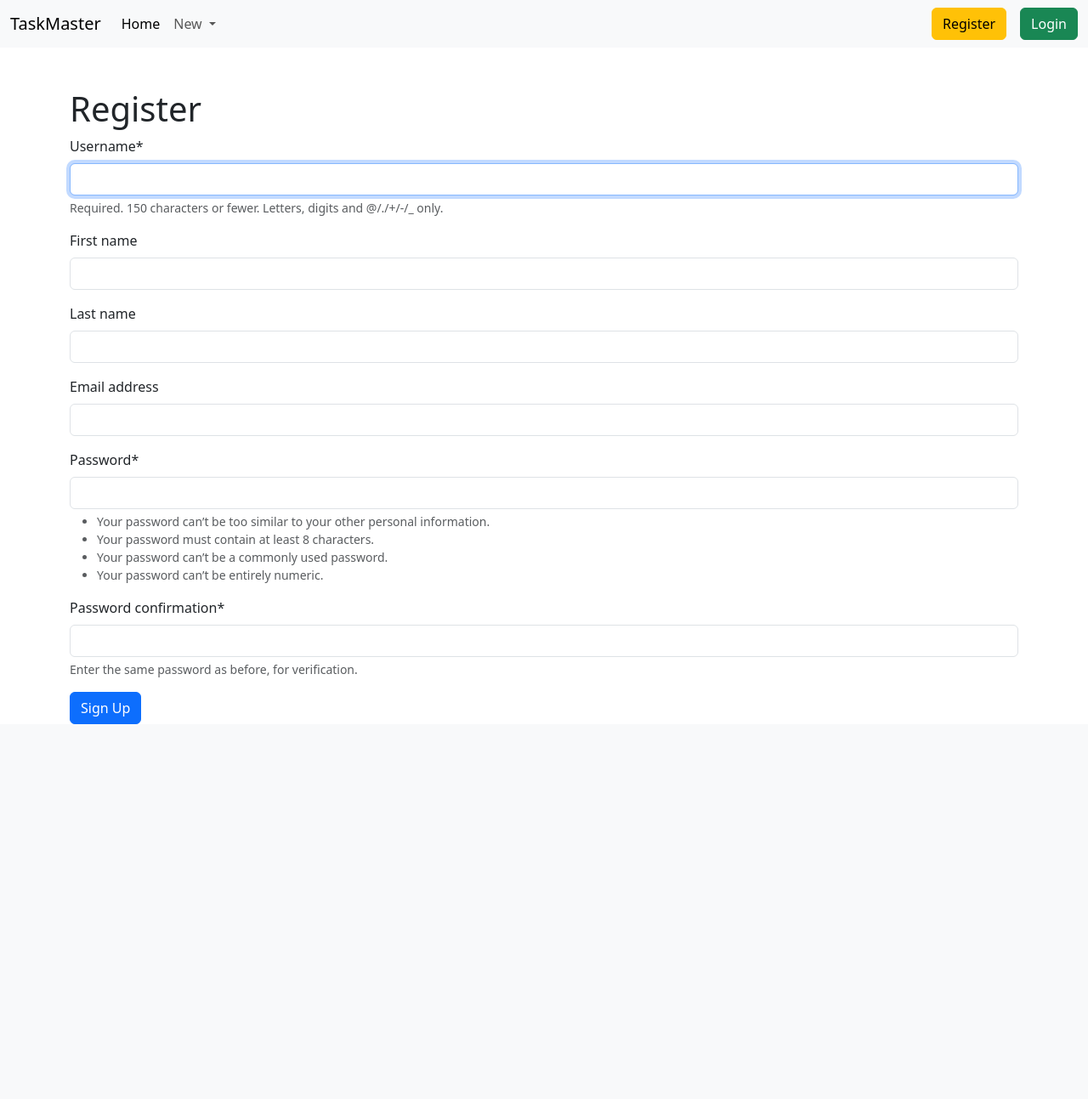
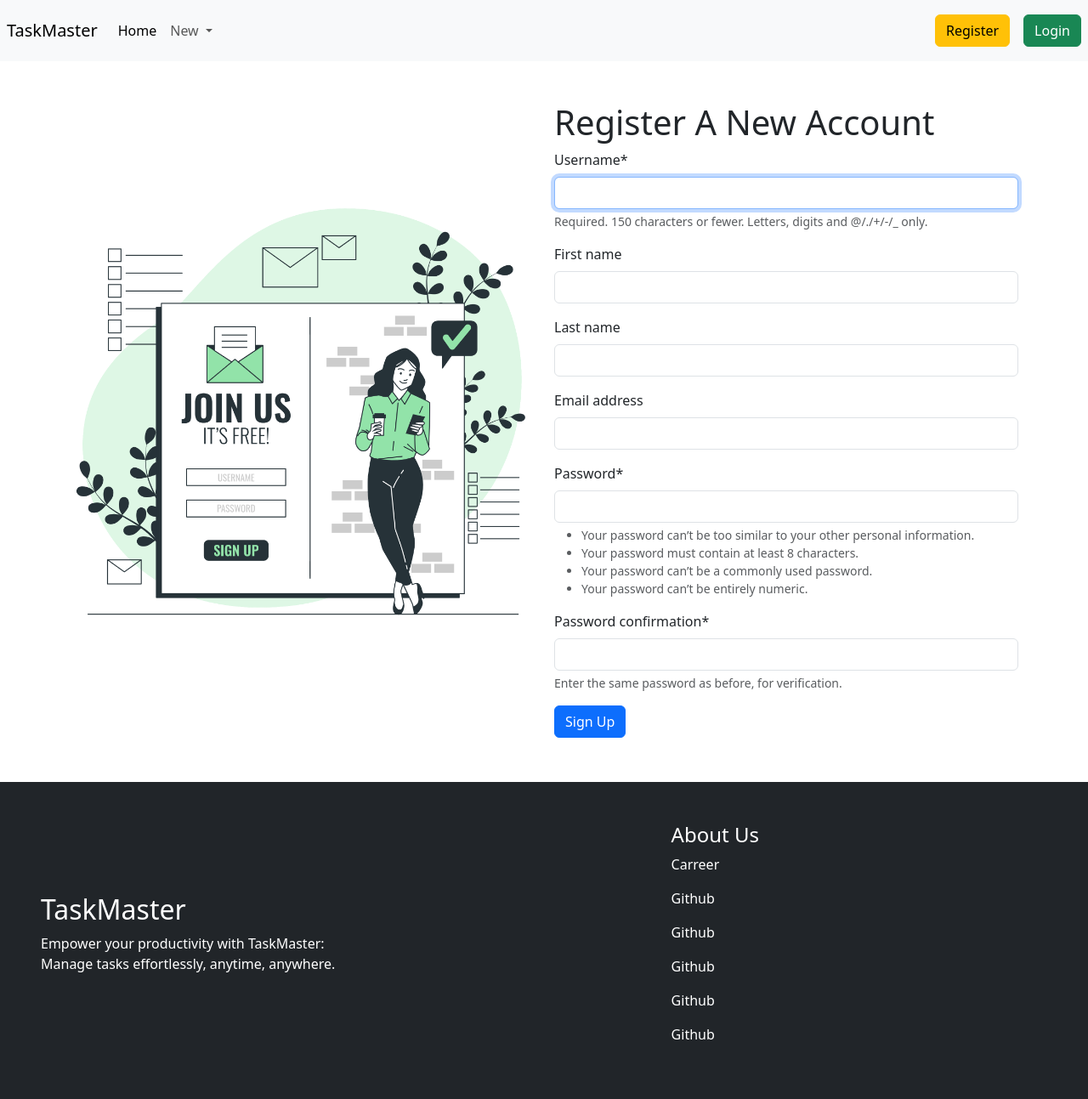
Before and after one commit to alvi101/django-final, a Django app: page /account/register/ in a window 1280 px wide. Shown: the whole page at 85% size. Before the commit the page ends 852 px from the top, so only its background shows below. Run offline with Django 5.2, Linux system fonts and the light colour scheme; some libraries are stand-ins or nearby versions.

Commit message:
improving frontend

```diff
--- a/templates/account/register.html
+++ b/templates/account/register.html
@@ -1,13 +1,30 @@
 {% extends 'base.html' %}
+{% load static %}
 {% load crispy_forms_tags %}
 {% block content %}
 
-<div class="container">
-    <h1 class="mt-5">Register</h1>
-    <form action="" method="POST">
-        {% csrf_token %}
-        {{form | crispy }}
-        <input class="btn btn-primary" type="submit" value="Sign Up">
-    </form>
+<div class="container mt-5">
+    <div class="row align-items-center">
+        {% comment %} register left start {% endcomment %}
+        <div class="col">
+            <div class="d-flex justify-content-center">
+                <img class="img-fluid" src="{% static 'images/signup.png' %}" alt="registration-img">
+            </div>
+            {% comment %} register left end {% endcomment %}
+        </div>
+        {% comment %} register right start {% endcomment %}
+        <div class="col">
+
+       <div class="justify-content-center">
+        <h1>Register A New Account</h1>
+        <form action="" method="POST">
+            {% csrf_token %}
+            {{form | crispy }}
+            <input class="btn btn-primary" type="submit" value="Sign Up">
+        </form>
+       </div>
+        {% comment %} register left end {% endcomment %}
+        </div>
+    </div>
 </div>
 {% endblock content %}
--- a/templates/base.html
+++ b/templates/base.html
@@ -18,10 +18,15 @@
 
 
     {% comment %} main body section {% endcomment %}
-      {% block content %}
+      <div class="vh-100">
+        {% block content %}
 
-      {% endblock content%}
+        {% endblock content%}
+      </div>
 
+
+
+      {% include 'footer.html' %}
     <script
       src="https://cdn.jsdelivr.net/npm/@popperjs/core@2.11.8/dist/umd/popper.min.js"
       integrity="sha384-I7E8VVD/ismYTF4hNIPjVp/Zjvgyol6VFvRkX/vR+Vc4jQkC+hVqc2pM8ODewa9r"
--- /dev/null
+++ b/templates/footer.html
@@ -0,0 +1,27 @@
+<footer class="bg-dark">
+    <div class="footer-container text-white p-5">
+        <div class="row align-items-center">
+            {% comment %} footer left col start {% endcomment %}
+            <div class="col-4">
+                <h2>TaskMaster</h2>
+                <p>Empower your productivity with TaskMaster: Manage tasks effortlessly, anytime, anywhere.</p>
+            {% comment %} footer left col end {% endcomment %}
+            </div>
+            {% comment %} footer right col start {% endcomment %}
+            <div class="col-8 text-centert">
+                <div class="d-flex justify-content-center">
+                    <div class="contact-container">
+                        <h4>About Us</h4>
+                        <p>Carreer</p>
+                        <p>Github</p>
+                        <p>Github</p>
+                        <p>Github</p>
+                        <p>Github</p>
+                        <p>Github</p>
+                    </div>
+                </div>
+                {% comment %} footer right col end {% endcomment %}
+            </div>
+        </div>
+    </div>
+</footer>
--- a/templates/navbar.html
+++ b/templates/navbar.html
@@ -1,5 +1,5 @@
 <nav class="navbar navbar-expand-lg bg-body-tertiary">
-    <div class="container-fluid">
+    <div class="container-fluid p-2">
       <a class="navbar-brand" href="/">TaskMaster</a>
       <button class="navbar-toggler" type="button" data-bs-toggle="collapse" data-bs-target="#navbarSupportedContent" aria-controls="navbarSupportedContent" aria-expanded="false" aria-label="Toggle navigation">
         <span class="navbar-toggler-icon"></span>
```
Also changed, not shown: templates/account/login.html (+25 -7 lines), static/images/login.png (added), static/images/signup.png (added).
